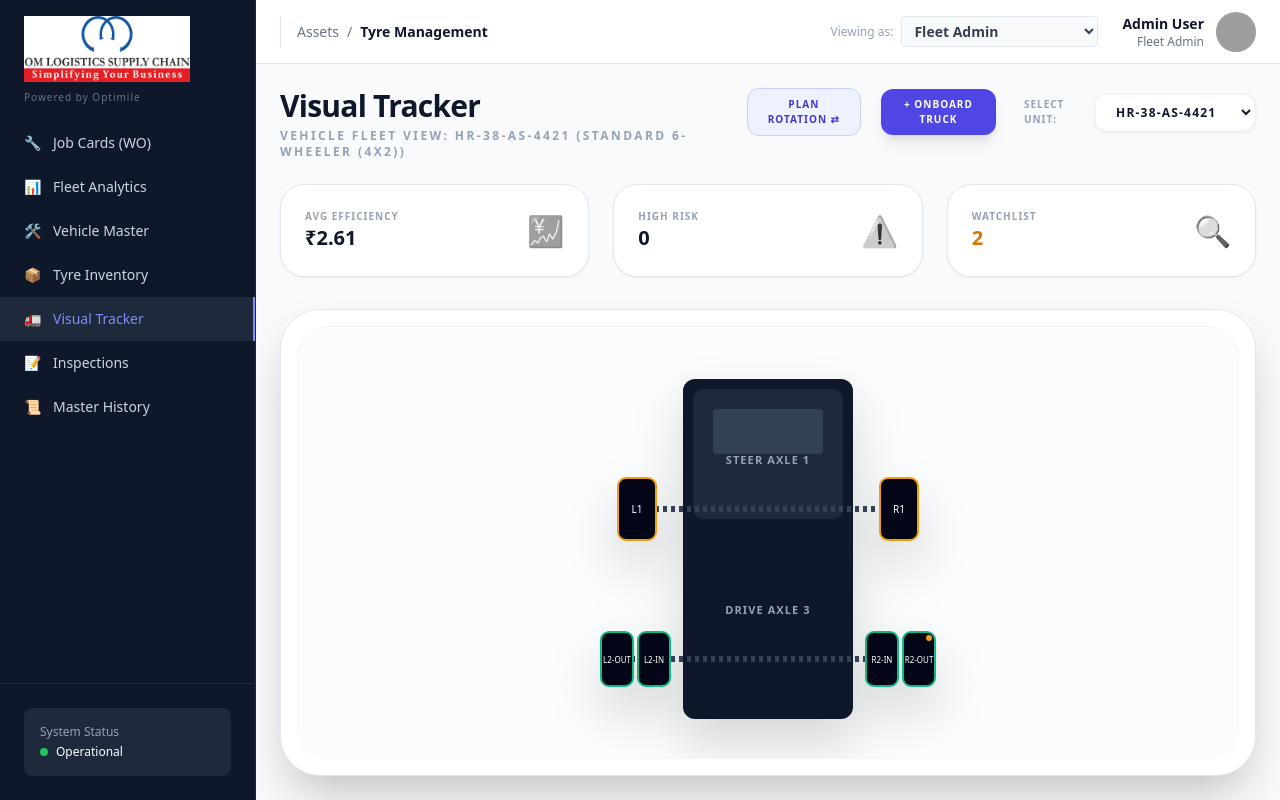
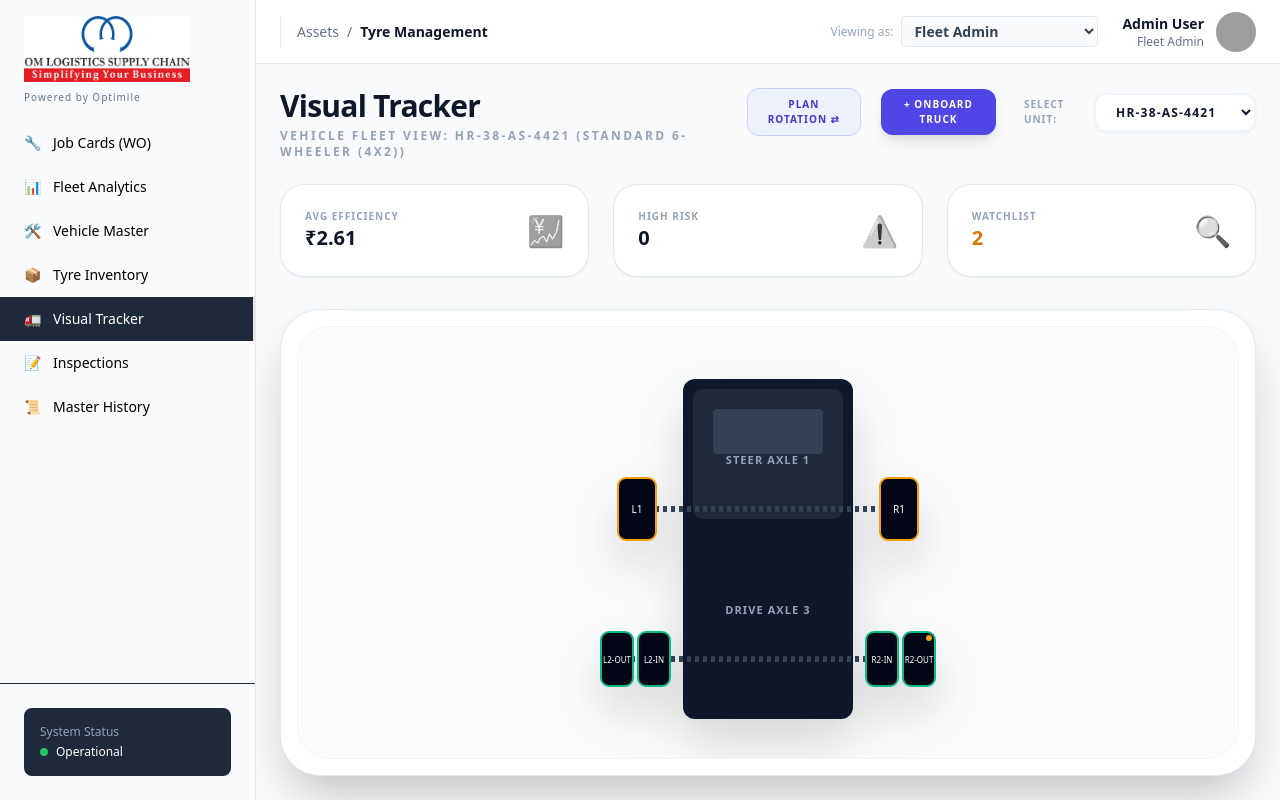
Before and after one commit to dhruvkh/optimile-tyre-intelligence, a React (Vite) app: page / in a window 1280 px wide. Built offline with nearby package versions, Linux system fonts and the light colour scheme; grey boxes are pictures that could not be loaded.

Commit message:
Update Sidebar.tsx

```diff
--- a/components/Sidebar.tsx
+++ b/components/Sidebar.tsx
@@ -19,7 +19,7 @@ export const Sidebar: React.FC<SidebarProps> = ({ currentView, setView }) => {
   ];
 
   return (
-    <aside className="w-64 bg-slate-900 text-slate-300 flex flex-col border-r border-slate-800">
+    <aside className="w-64 bg-white-900 text-slate-300 flex flex-col border-r border-white-800">
       <div className="px-6 pt-4">
         <div className="flex items-center justify-left">
           <img src={Logo} alt="Optimile logo" className="object-cover" style={{ width: '80%', height: '100%' }} />
@@ -33,7 +33,7 @@ export const Sidebar: React.FC<SidebarProps> = ({ currentView, setView }) => {
             key={item.id}
             onClick={() => setView(item.id)}
             className={`w-full flex items-center gap-3 px-6 py-3 text-sm font-medium transition-colors hover:bg-slate-800 hover:text-white ${
-              currentView === item.id ? 'bg-slate-800 text-indigo-400 border-r-2 border-indigo-400' : ''
+              currentView === item.id ? 'bg-slate-800 text-white border-r-2 border-white-400' : ' text-black '
             }`}
           >
             <span>{item.icon}</span>
```
